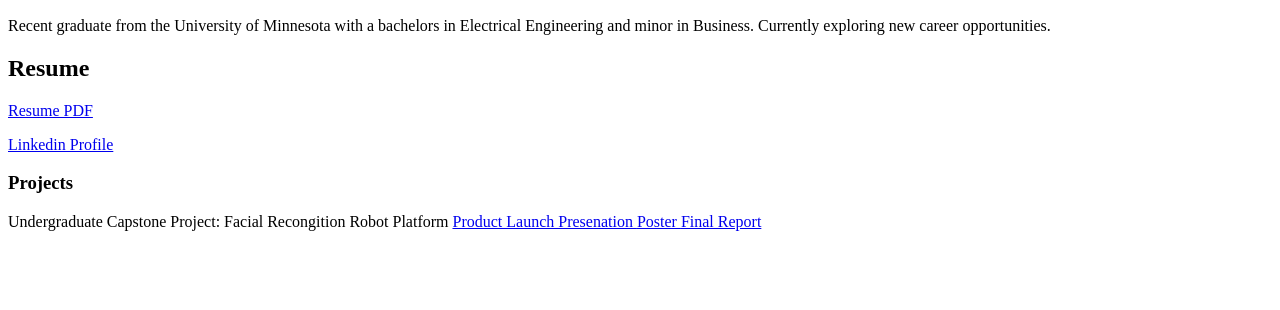
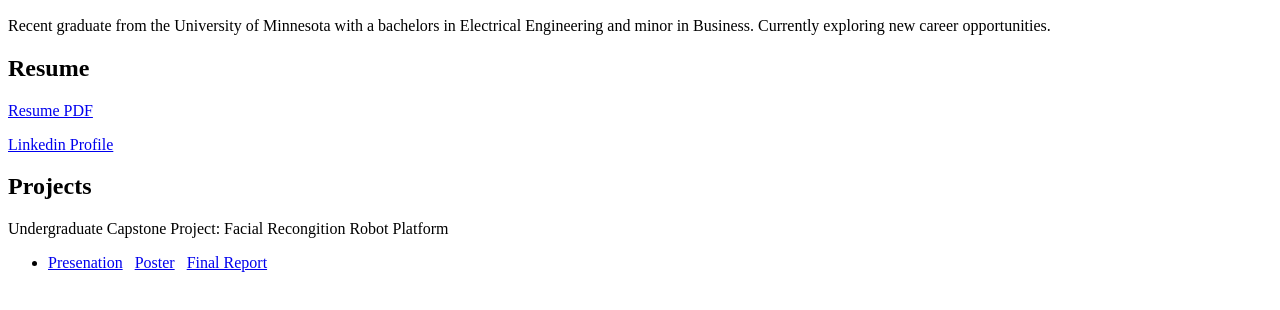
Before and after one commit to noblekoshy/noblekoshy.github.io, a plain HTML site: page index.html in a window 1280 px wide. Shown: the part 434-744 px from the top of the page. Drawn offline with Linux system fonts and the light colour scheme.

Commit message:
Update index.html

```diff
--- a/index.html
+++ b/index.html
@@ -12,6 +12,8 @@
 	<h2>Resume</h2>
 	<p><a href="noblekoshy.github.io/Resume.pdf">Resume PDF</a><p>
 	<p><a href="https://www.linkedin.com/in/noble-koshy/">Linkedin Profile</a></p>
-	<h3>Projects</h3>
-	<p>Undergraduate Capstone Project: Facial Recongition Robot Platform <a href="noblekoshy.github.io/CapstoneProject_ProductLaunchPresentation.pdf">Product Launch Presenation </a> <a href="noblekoshy.github.io/CapstoneProject_Poster.pdf">Poster </a> <a href="noblekoshy.github.io/CapstoneProject_Report.pdf">Final Report</a></p>
+	<h2>Projects</h2>
+	<p>Undergraduate Capstone Project: Facial Recongition Robot Platform</p>
+	<ul>
+		<li><a href="noblekoshy.github.io/CapstoneProject_ProductLaunchPresentation.pdf">Presenation</a> &nbsp; <a href="noblekoshy.github.io/CapstoneProject_Poster.pdf">Poster</a> &nbsp; <a href="noblekoshy.github.io/CapstoneProject_Report.pdf">Final Report</a></li>
 </html>
```
